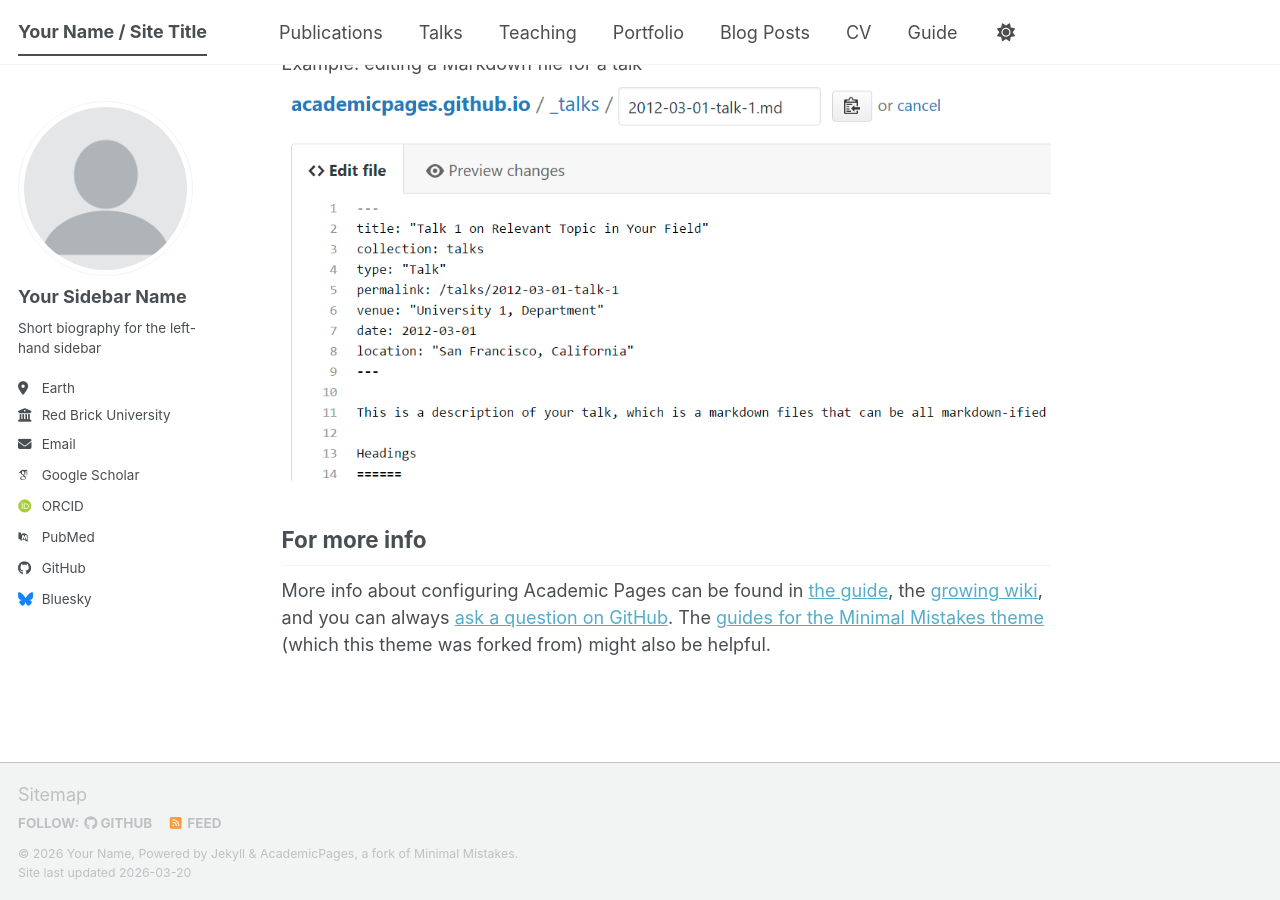
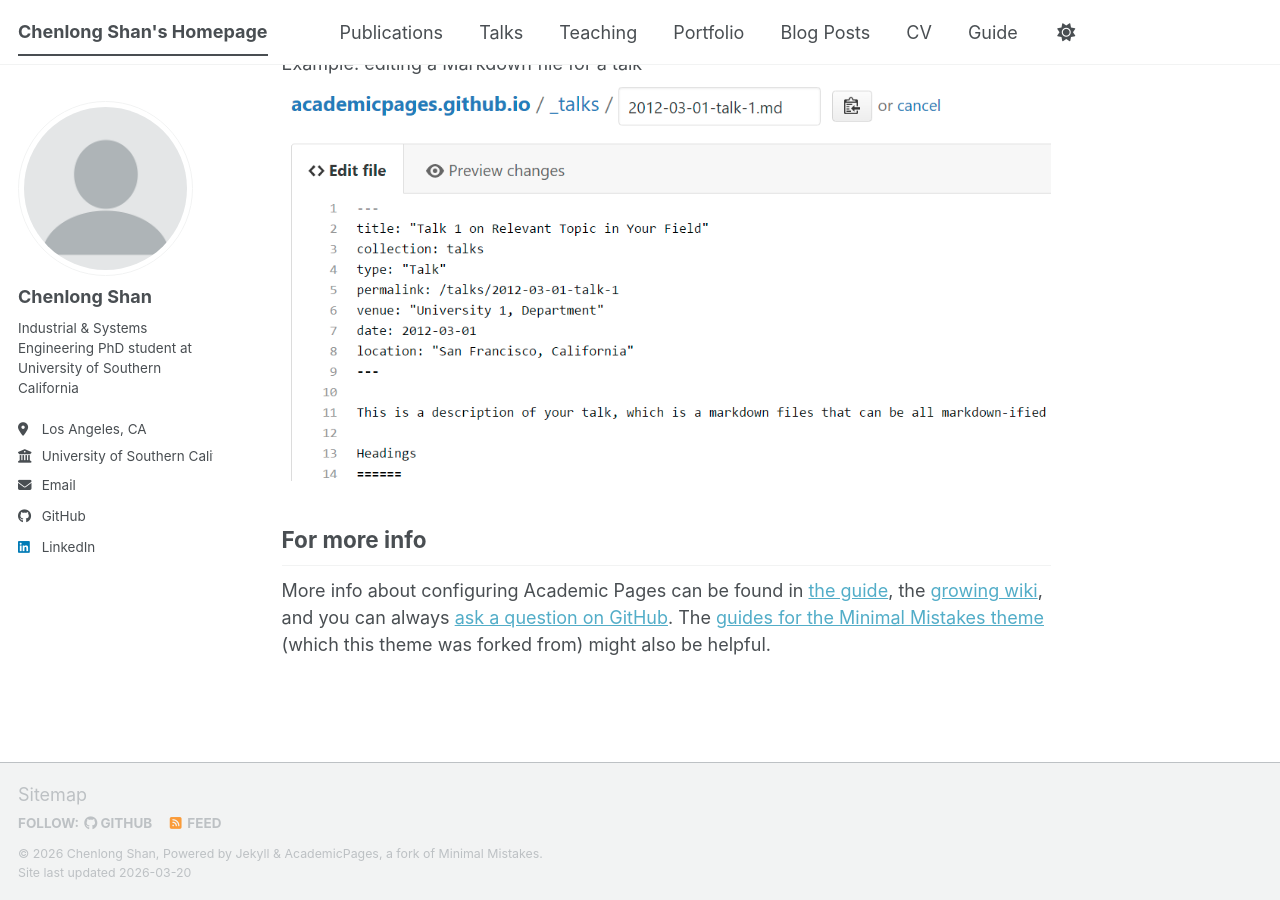
Before and after one commit to FischerShan/Chenlong-Shan, a Jekyll site: the page built from _pages/about.md, in a window 1280 px wide and 900 px high, scrolled down 2720 px. Built offline with Jekyll 4.4.1, drawn with Linux system fonts in a browser that asks for light colours; some web fonts are replaced; a script bundle is joined from its source files by our own code; library files that are not in the unit come from our copies.

Commit message:
ver.1 03/19/26

```diff
--- a/_config.yml
+++ b/_config.yml
@@ -9,14 +9,15 @@
 # Basic Site Settings
 locale                   : "en-US"
 site_theme               : "default" # The available themes options are "default", "air", "sunrise", "mint", "dirt" and "contrast"
-title                    : "Your Name / Site Title"
+title                    : "Chenlong Shan's Homepage"
 title_separator          : "-"
-name                     : &name "Your Name"
-description              : &description "Your Name's academic portfolio"   # Update this with a general description of your site, this is the default if not overridden by a page
-url                      : https://academicpages.github.io # The base hostname & protocol for your site e.g. "https://[your GitHub username].github.io",
-                                                           # or if you already have some other page hosted on Github then use "https://[your GitHub username].github.io/[Your Repo Name]"
+name                     : &name "Chenlong Shan"
+description              : &description "Chenlong Shan's academic portfolio"   # Update this with a general description of your site, this is the default if not overridden by a page
+url                      : "https://fischershan.github.io/Chenlong-Shan"
+                          # The base hostname & protocol for your site e.g. "https://[your GitHub username].github.io",
+                          # or if you already have some other page hosted on Github then use "https://[your GitHub username].github.io/[Your Repo Name]"
 baseurl                  : "" # the subpath of your site, e.g. "/blog"
-repository               : "academicpages/academicpages.github.io"
+repository               : "FischerShan/Chenlong-Shan"
 
 # Site Author - The following control what appear as part of the author content on the side bar.
 #               If a field is blank the icon and link will not appear, otherwise it will be shown.
@@ -24,24 +25,24 @@
 author:
   # Biographic information
   avatar           : "profile.png"
-  name             : "Your Sidebar Name"
+  name             : "Chenlong Shan"
   pronouns         : # example: "she/her"
-  bio              : "Short biography for the left-hand sidebar"
-  location         : "Earth"
-  employer         : "Red Brick University"
+  bio              : "Industrial & Systems Engineering PhD student at University of Southern California"
+  location         : "Los Angeles, CA"
+  employer         : "University of Southern California"
   uri              : # URL
-  email            : "none@example.org"
+  email            : "cshan682@usc.edu"
 
   # Academic websites
   academia         : # URL
   arxiv            : # URL - Update with the correct link to your profile
-  googlescholar    : "https://scholar.google.com/citations?user=PS_CX0AAAAAJ"
+  googlescholar    : # "https://scholar.google.com/citations?user=PS_CX0AAAAAJ"
   inspire-hep      : # URL
   impactstory      : # URL
-  orcid            : "https://orcid.org/yourorcidurl"
+  orcid            : # "https://orcid.org/yourorcidurl"
   semantic         : # URL
   ssrn             : # URL
-  pubmed           : "https://www.ncbi.nlm.nih.gov/pubmed/?term=john+snow"
+  pubmed           : # "https://www.ncbi.nlm.nih.gov/pubmed/?term=john+snow"
   researchgate     : # URL
   scopus           : # URL
   zotero           : # URL
@@ -51,13 +52,13 @@
   bitbucket        : # Username - Update with your username on the site
   codepen          : # Username
   dribbble         : # Username
-  github           : "academicpages"
+  github           : "FischerShan"
   kaggle           : # Username
   stackoverflow    : # User number or user number and name (i.e., use "1" or "1/jeff-atwood")
 
   # Social media
   artstation       : # Username
-  bluesky          : "bsky.app" # Replace this with you Bluesky username
+  bluesky          : # "bsky.app" # Replace this with you Bluesky username
   facebook         : # Username
   flickr           : # Username
   foursquare       : # Username
@@ -66,7 +67,7 @@
   keybase          : # Username
   instagram        : # Username
   lastfm           : # Username
-  linkedin         : # Username
+  linkedin         : "chenlong-shan"
   mastodon         : # URL
   medium           : # URL
   pinterest        : # Username
```
